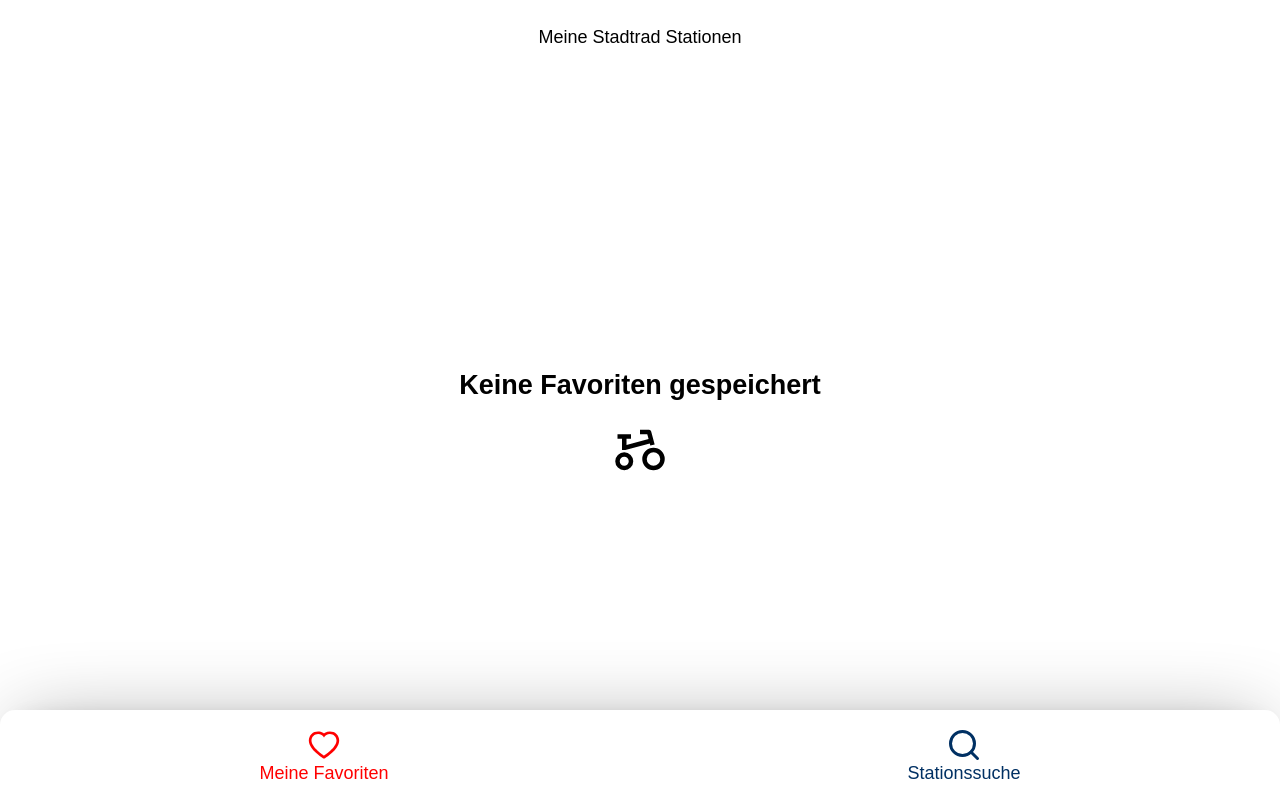
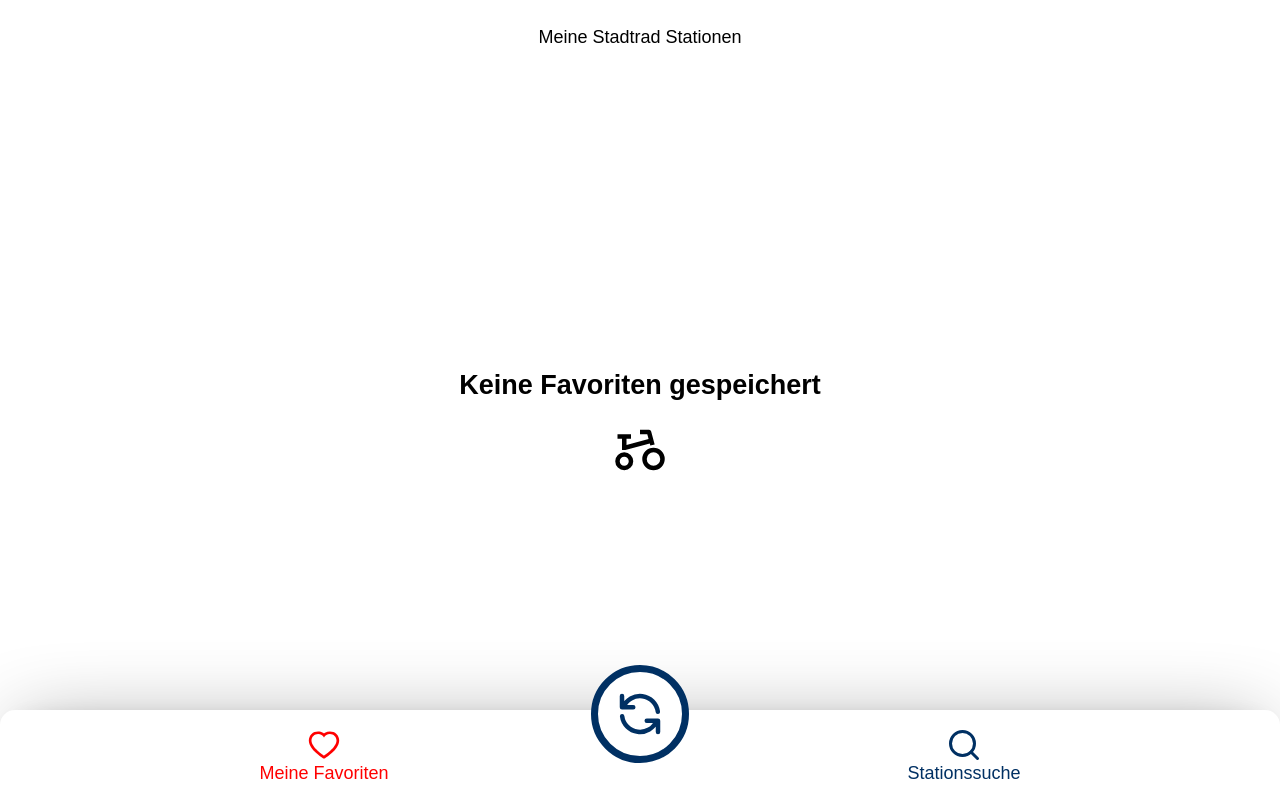
Before and after one commit to mpagels/my-stadtrad-favorites, a React (Create React App) app: page / in a window 1280 px wide. Built offline with nearby package versions, Linux system fonts and the light colour scheme.

Commit message:
Add refresh button to FooterNavBar

```diff
--- a/src/components/FooterNavBar/FooterNavBar.js
+++ b/src/components/FooterNavBar/FooterNavBar.js
@@ -1,10 +1,20 @@
 import { NavLink } from 'react-router-dom'
-import styled from 'styled-components'
+import styled, { keyframes } from 'styled-components'
 import { FiSearch } from 'react-icons/fi'
 import { AiOutlineHeart } from 'react-icons/ai'
+import { HiOutlineRefresh } from 'react-icons/hi'
+import { VscLoading } from 'react-icons/vsc'
 import { IconContext } from 'react-icons'
+import { useQueryClient } from 'react-query'
+import { useIsFetching } from 'react-query'
 
 export default function FooterNavBar() {
+  const queryClient = useQueryClient()
+  const isFetching = useIsFetching()
+  async function refetchAll() {
+    await queryClient.refetchQueries()
+  }
+
   return (
     <Footer>
       <IconContext.Provider value={{ size: '2em', width: '100%' }}>
@@ -24,6 +34,15 @@ export default function FooterNavBar() {
                 </ContentWrapper>
               </NavLink>
             </li>
+            <ListItem>
+              <RefreshButton onClick={refetchAll}>
+                {isFetching ? (
+                  <RotateLoadingSymbol size={'3em'} color={'#003063'} />
+                ) : (
+                  <HiOutlineRefresh size={'3em'} color={'#003063'} />
+                )}
+              </RefreshButton>
+            </ListItem>
             <li>
               <NavLink
                 to="/search"
@@ -54,6 +73,7 @@ const ContentWrapper = styled.div`
 
 const Footer = styled.footer`
   position: fixed;
+  z-index: 20;
   bottom: 0px;
   right: 0px;
   left: 0px;
@@ -71,6 +91,11 @@ const Footer = styled.footer`
     0 0px 33.4px -20px rgba(0, 0, 0, 0.309),
     0 0px 80px -20px rgba(0, 0, 0, 0.43);
 `
+
+const ListItem = styled.li`
+  position: absolute;
+  top: -45px;
+`
 const Navigation = styled.nav`
   width: 100%;
   height: 100%;
@@ -85,3 +110,29 @@ const NavList = styled.ul`
   margin: 0;
   height: 100%;
 `
+
+const RefreshButton = styled.button`
+  all: unset;
+  cursor: pointer;
+  border-radius: 50%;
+  border: 7px solid #003063;
+  display: flex;
+  align-items: center;
+  padding: 15px;
+  background-color: white;
+`
+
+const rotation = keyframes`
+from {
+    transform: rotate(0deg);
+  }
+  to {
+    transform: rotate(360deg);
+  }
+`
+
+const RotateLoadingSymbol = styled(VscLoading)`
+  animation-name: ${rotation};
+  animation-duration: 4s;
+  animation-iteration-count: infinite;
+`
```
